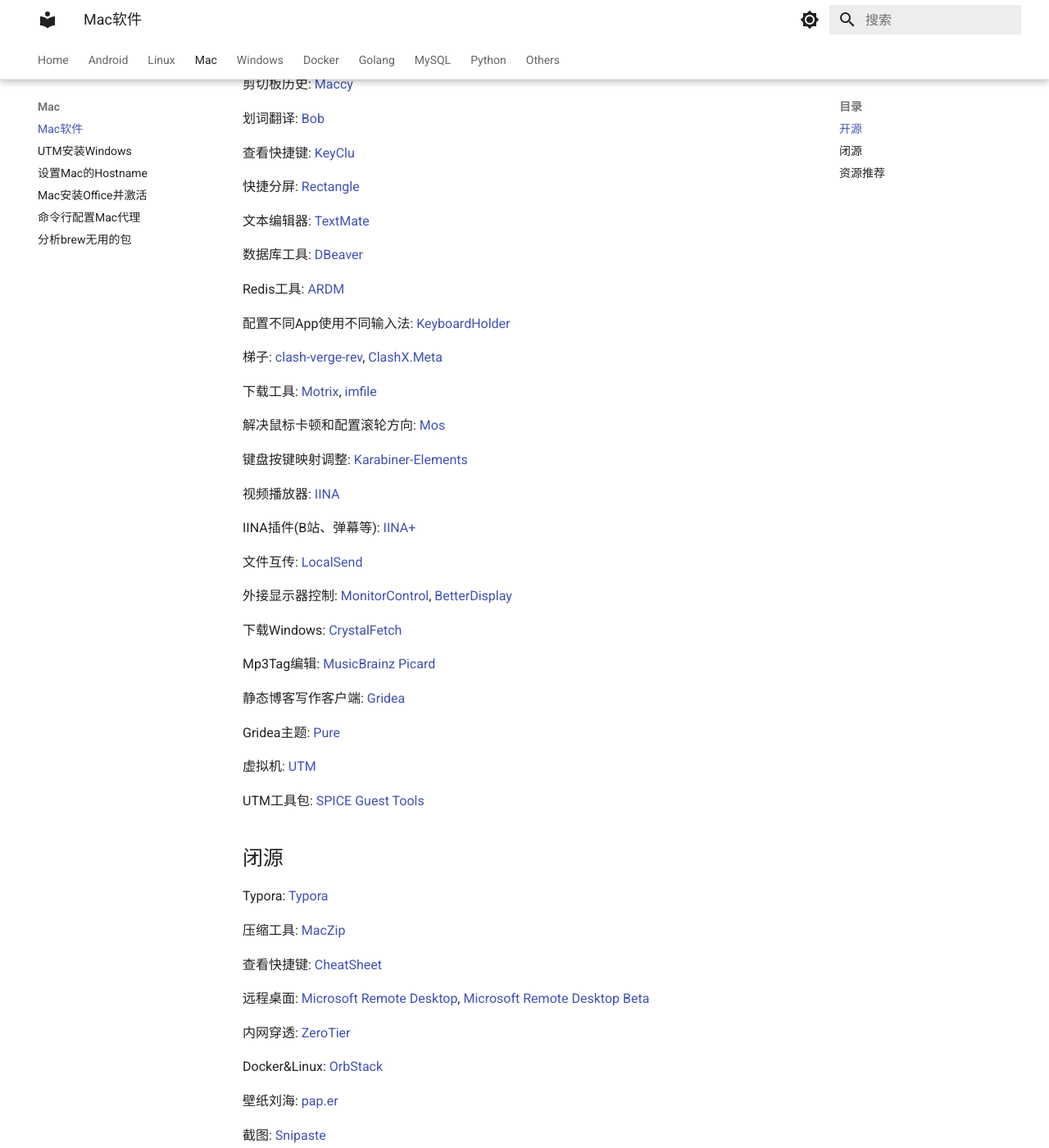
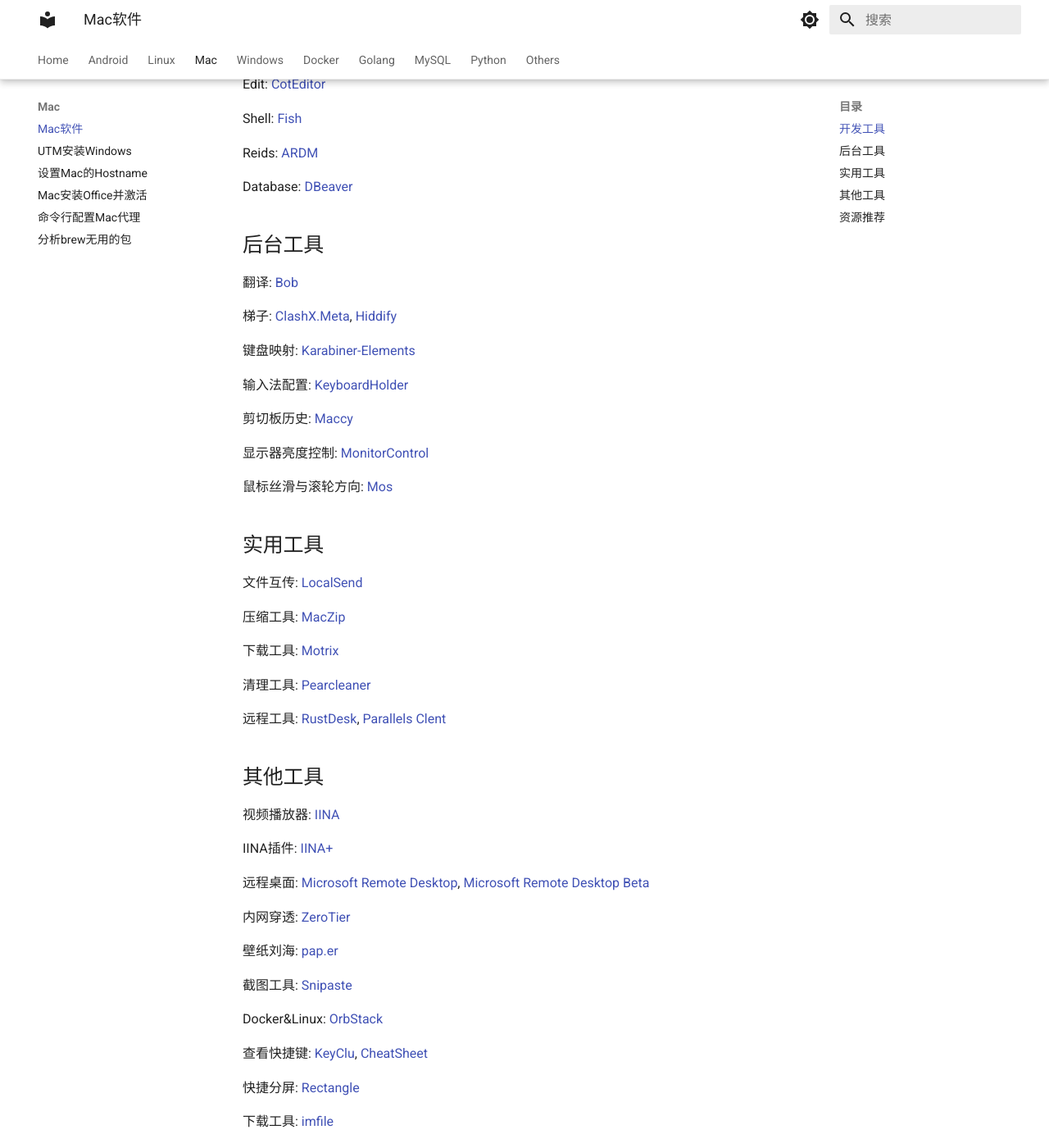
Before and after one commit to gfourdx/mydocs, an MkDocs documentation site: the page built from docs/mac/MacOS软件.md, in a window 1280 px wide and 1400 px high, scrolled down 364 px. Shown: the whole window at 82% size. Built offline with MkDocs 1.6.1 and Material for MkDocs 9.7.7, drawn with Linux system fonts in a browser that asks for light colours.

Commit message:
更新文档

```diff
--- a/docs/mac/MacOS软件.md
+++ b/docs/mac/MacOS软件.md
@@ -6,43 +6,71 @@
 
 `defaults write com.apple.systempreferences AttentionPrefBundleIDs 0`
 
-## 开源
+## 开发工具
 
-SHELL: [Fish](https://github.com/fish-shell/fish-shell)
+IDE: [VS Code](https://code.visualstudio.com/Download)
+
+Edit: [CotEditor](https://github.com/coteditor/CotEditor)
+
+Shell: [Fish](https://github.com/fish-shell/fish-shell)
+
+Reids: [ARDM](https://github.com/qishibo/AnotherRedisDesktopManager)
+
+Database: [DBeaver](https://github.com/dbeaver/dbeaver/)
+
+## 后台工具
+
+翻译: [Bob](https://github.com/ripperhe/Bob)
+
+梯子: [ClashX.Meta](https://github.com/MetaCubeX/ClashX.Meta), [Hiddify](https://github.com/hiddify/hiddify-next)
+
+键盘映射: [Karabiner-Elements](https://github.com/pqrs-org/Karabiner-Elements)
+
+输入法配置: [KeyboardHolder](https://github.com/leaves615/KeyboardHolder)
 
 剪切板历史: [Maccy](https://github.com/p0deje/Maccy)
 
-划词翻译: [Bob](https://github.com/ripperhe/Bob)
+显示器亮度控制: [MonitorControl](https://github.com/MonitorControl/MonitorControl)
 
-查看快捷键: [KeyClu](https://github.com/Anze/KeyCluCask)
+鼠标丝滑与滚轮方向: [Mos](https://github.com/Caldis/Mos)
+
+## 实用工具
+
+文件互传: [LocalSend](https://github.com/localsend/localsend)
+
+压缩工具: [MacZip](https://ezip.awehunt.com/)
+
+下载工具: [Motrix](https://github.com/agalwood/Motrix)
+
+清理工具: [Pearcleaner](https://github.com/alienator88/Pearcleaner)
+
+远程工具: [RustDesk](https://github.com/rustdesk/rustdesk), [Parallels Clent](https://www.parallels.com/products/ras/download/client/)
+
+## 其他工具
+
+视频播放器: [IINA](https://github.com/iina/iina)
+
+IINA插件: [IINA+](https://github.com/xjbeta/iina-plus)
+
+远程桌面: [Microsoft Remote Desktop](https://go.microsoft.com/fwlink/?linkid=868963), [Microsoft Remote Desktop Beta](https://install.appcenter.ms/orgs/rdmacios-k2vy/apps/microsoft-remote-desktop-for-mac/distribution_groups/all-users-of-microsoft-remote-desktop-for-mac)
+
+内网穿透: [ZeroTier](https://www.zerotier.com/)
+
+壁纸刘海: [pap.er](https://paper.photos)
+
+截图工具: [Snipaste](https://www.snipaste.com/index.html)
+
+Docker&Linux: [OrbStack](https://github.com/orbstack/orbstack)
+
+查看快捷键: [KeyClu](https://github.com/Anze/KeyCluCask), [CheatSheet](https://www.mediaatelier.com/CheatSheet/feedNotes.php)
 
 快捷分屏: [Rectangle](https://github.com/rxhanson/Rectangle/)
 
-文本编辑器: [TextMate](https://github.com/textmate/textmate)
+下载工具: [imfile](https://github.com/imfile-io/imfile-desktop)
 
-数据库工具: [DBeaver](https://github.com/dbeaver/dbeaver/)
+本文编辑: [TextMate](https://github.com/textmate/textmate)
 
-Redis工具: [ARDM](https://github.com/qishibo/AnotherRedisDesktopManager)
-
-配置不同App使用不同输入法: [KeyboardHolder](https://github.com/leaves615/KeyboardHolder)
-
-梯子: [clash-verge-rev](https://github.com/clash-verge-rev/clash-verge-rev), [ClashX.Meta](https://github.com/MetaCubeX/ClashX.Meta)
-
-下载工具: [Motrix](https://github.com/agalwood/Motrix), [imfile](https://github.com/imfile-io/imfile-desktop)
-
-解决鼠标卡顿和配置滚轮方向: [Mos](https://github.com/Caldis/Mos)
-
-键盘按键映射调整: [Karabiner-Elements](https://github.com/pqrs-org/Karabiner-Elements)
-
-视频播放器: [IINA](https://github.com/iina/iina)
-
-IINA插件(B站、弹幕等): [IINA+](https://github.com/xjbeta/iina-plus)
-
-文件互传: [LocalSend](https://github.com/localsend/localsend)
-
-外接显示器控制: [MonitorControl](https://github.com/MonitorControl/MonitorControl), [BetterDisplay](https://github.com/waydabber/BetterDisplay)
-
-下载Windows: [CrystalFetch](https://github.com/TuringSoftware/CrystalFetch)
+Windows下载: [CrystalFetch](https://github.com/TuringSoftware/CrystalFetch)
 
 Mp3Tag编辑: [MusicBrainz Picard](https://github.com/metabrainz/picard)
 
@@ -53,24 +81,6 @@
 虚拟机: [UTM](https://github.com/utmapp/UTM)
 
 UTM工具包: [SPICE Guest Tools](https://mac.getutm.app/support/)
-
-## 闭源
-
-Typora: [Typora](https://download.typora.io/mac/Typora-0.11.18.dmg)
-
-压缩工具: [MacZip](https://ezip.awehunt.com/)
-
-查看快捷键: [CheatSheet](https://www.mediaatelier.com/CheatSheet/feedNotes.php)
-
-远程桌面: [Microsoft Remote Desktop](https://go.microsoft.com/fwlink/?linkid=868963), [Microsoft Remote Desktop Beta](https://install.appcenter.ms/orgs/rdmacios-k2vy/apps/microsoft-remote-desktop-for-mac/distribution_groups/all-users-of-microsoft-remote-desktop-for-mac)
-
-内网穿透: [ZeroTier](https://www.zerotier.com/)
-
-Docker&Linux: [OrbStack](https://github.com/orbstack/orbstack)
-
-壁纸刘海: [pap.er](https://paper.photos)
-
-截图: [Snipaste](https://www.snipaste.com/index.html)
 
 Android文件传输: [Android File Transfer](https://www.android.com/filetransfer/)
 
```
Also changed, not shown: docs/docker/vscode-docker-dev_v2.md (+6 -6 lines), docs/linux/Debian安装和配置MariaDB.md (+1 -1 lines), docs/linux/Debian安装和配置PostgreSQL.md (+2 -18 lines).
